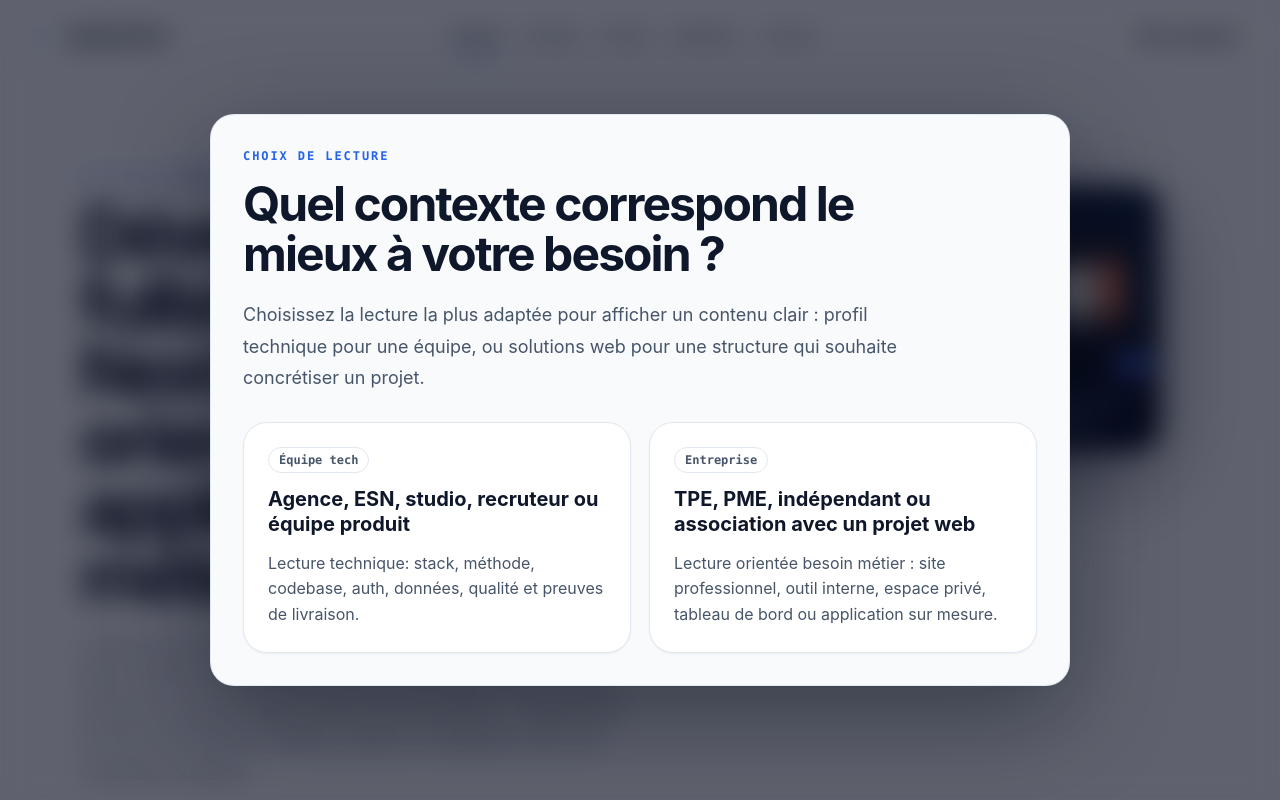
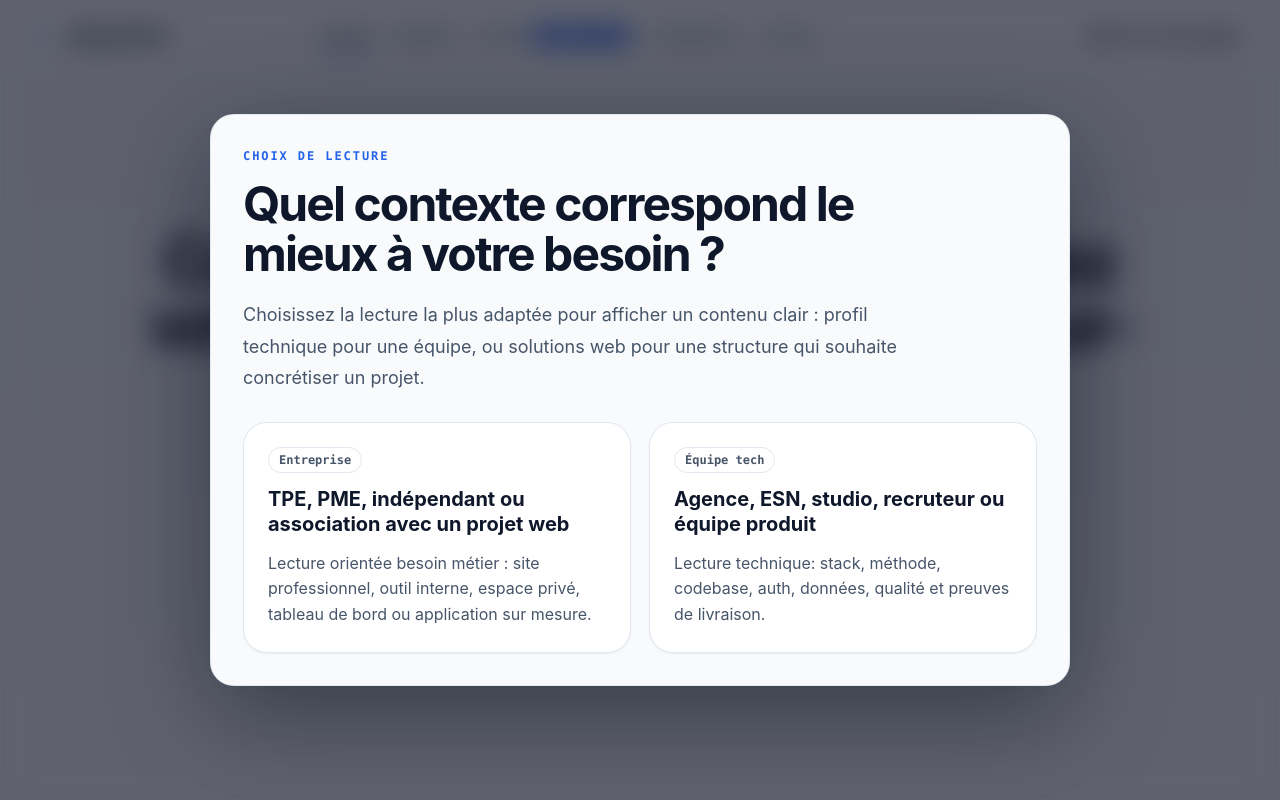
Before and after one commit to HippolyteDev/hippolytedev, a Next.js app: page / in a window 1280 px wide. Shown: the top 800 px of the page. Built offline with nearby package versions, Linux system fonts and the light colour scheme.

Commit message:
refactor : default page now target petites entreprise instead of agency for SEO

```diff
--- a/components/audience-provider.tsx
+++ b/components/audience-provider.tsx
@@ -179,20 +179,20 @@ function AudienceModal({ onSelect }: { onSelect: (mode: AudienceMode) => void })
           pour une équipe, ou solutions web pour une structure qui souhaite concrétiser un projet.
         </p>
         <div className="audience-choice-grid">
+          <button className="card card-hover audience-choice" onClick={() => onSelect("direct")}>
+            <span className="badge">Entreprise</span>
+            <strong>TPE, PME, indépendant ou association avec un projet web</strong>
+            <span className="text-muted">
+              Lecture orientée besoin métier : site professionnel, outil interne, espace privé,
+              tableau de bord ou application sur mesure.
+            </span>
+          </button>
           <button className="card card-hover audience-choice" onClick={() => onSelect("agency")}>
             <span className="badge">Équipe tech</span>
             <strong>Agence, ESN, studio, recruteur ou équipe produit</strong>
             <span className="text-muted">
               Lecture technique: stack, méthode, codebase, auth, données, qualité et preuves de
               livraison.
-            </span>
-          </button>
-          <button className="card card-hover audience-choice" onClick={() => onSelect("direct")}>
-            <span className="badge">Entreprise</span>
-            <strong>TPE, PME, indépendant ou association avec un projet web</strong>
-            <span className="text-muted">
-              Lecture orientée besoin métier : site professionnel, outil interne, espace privé,
-              tableau de bord ou application sur mesure.
             </span>
           </button>
         </div>
@@ -217,7 +217,7 @@ export function AudienceText({
   direct: React.ReactNode;
 }) {
   const { mode } = useAudience();
-  return <>{mode === "direct" ? direct : agency}</>;
+  return <>{mode === "agency" ? agency : direct}</>;
 }
 
 export function AudienceLink({
@@ -235,13 +235,13 @@ export function AudienceLink({
   const { mode } = useAudience();
 
   return (
-    <Link href={mode === "direct" ? directHref : agencyHref} {...props}>
-      {mode === "direct" ? direct : agency}
+    <Link href={mode === "agency" ? agencyHref : directHref} {...props}>
+      {mode === "agency" ? agency : direct}
     </Link>
   );
 }
 
 export function useAudienceLabel() {
   const { mode } = useAudience();
-  return mode ? audienceLabels[mode] : "vue à choisir";
+  return mode ? audienceLabels[mode] : audienceLabels.direct;
 }
--- a/components/site-header.tsx
+++ b/components/site-header.tsx
@@ -33,7 +33,7 @@ export function SiteHeader() {
   const pathname = usePathname();
   const { mode, selectedMode, toggleMode } = useAudience();
   const [isMobileMenuOpen, setIsMobileMenuOpen] = useState(false);
-  const navItems = mode === "direct" ? directNavItems : agencyNavItems;
+  const navItems = mode === "agency" ? agencyNavItems : directNavItems;
 
   if (pathname.startsWith("/admin")) {
     return null;
```
